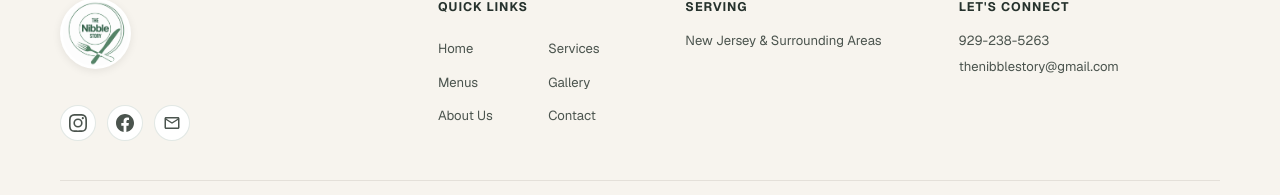
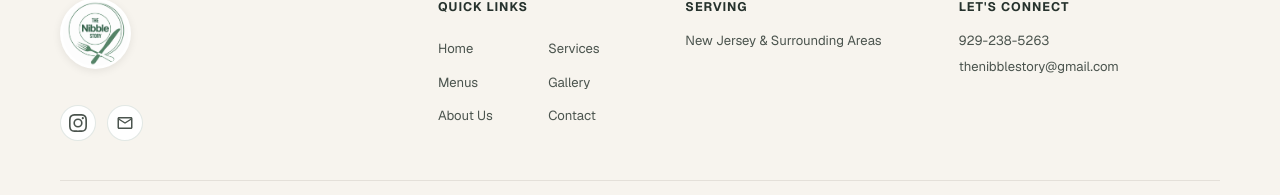
Before and after one commit to Aakratigoel/the-nibble-story, a Next.js app: page /contact in a window 1280 px wide. Shown: the part 3543-3738 px from the top of the page. Built offline with nearby package versions, Linux system fonts and the light colour scheme.

Commit message:
removed facebook from all the footers

```diff
--- a/app/about/page.tsx
+++ b/app/about/page.tsx
@@ -362,11 +362,6 @@ export default function AboutPage() {
                   <path d="M12 2.2c3.2 0 3.6 0 4.85.07 3.25.15 4.75 1.7 4.9 4.9.06 1.26.07 1.64.07 4.85s0 3.6-.07 4.85c-.15 3.2-1.64 4.75-4.9 4.9-1.25.06-1.64.07-4.85.07s-3.6 0-4.85-.07c-3.26-.15-4.75-1.7-4.9-4.9-.06-1.26-.07-1.64-.07-4.85s0-3.6.07-4.85c.15-3.2 1.64-4.75 4.9-4.9C8.4 2.2 8.8 2.2 12 2.2ZM12 0C8.74 0 8.33 0 7.05.07c-4.35.2-6.78 2.62-6.98 6.98C0 8.33 0 8.74 0 12s0 3.67.07 4.95c.2 4.36 2.63 6.78 6.98 6.98C8.33 24 8.74 24 12 24s3.67 0 4.95-.07c4.35-.2 6.78-2.62 6.98-6.98.07-1.28.07-1.69.07-4.95s0-3.67-.07-4.95c-.2-4.36-2.63-6.78-6.98-6.98C15.67 0 15.26 0 12 0Zm0 5.84a6.16 6.16 0 1 0 0 12.32 6.16 6.16 0 0 0 0-12.32ZM12 16a4 4 0 1 1 0-8 4 4 0 0 1 0 8Zm6.4-11.85a1.44 1.44 0 1 0 0 2.88 1.44 1.44 0 0 0 0-2.88Z"/>
                 </svg>
               </a>
-              <a href="https://facebook.com/thenibblestory" aria-label="Facebook">
-                <svg viewBox="0 0 24 24" fill="currentColor">
-                  <path d="M24 12.07C24 5.41 18.63 0 12 0S0 5.4 0 12.07C0 18.1 4.39 23.1 10.13 24v-8.44H7.08v-3.49h3.04V9.41c0-3.02 1.8-4.7 4.54-4.7 1.31 0 2.68.24 2.68.24v2.97h-1.5c-1.5 0-1.96.93-1.96 1.89v2.26h3.32l-.53 3.5h-2.8V24C19.62 23.1 24 18.1 24 12.07"/>
-                </svg>
-              </a>
               <a href="mailto:thenibblestory@gmail.com" aria-label="Email">
                 <svg viewBox="0 0 24 24" fill="currentColor">
                   <path d="M22 6c0-1.1-.9-2-2-2H4c-1.1 0-2 .9-2 2v12c0 1.1.9 2 2 2h16c1.1 0 2-.9 2-2V6zm-2 0-8 5-8-5h16zm0 12H4V8l8 5 8-5v10z"/>
--- a/app/contact/page.tsx
+++ b/app/contact/page.tsx
@@ -614,11 +614,6 @@ export default function ContactPage() {
                   <path d="M12 2.2c3.2 0 3.6 0 4.85.07 3.25.15 4.75 1.7 4.9 4.9.06 1.26.07 1.64.07 4.85s0 3.6-.07 4.85c-.15 3.2-1.64 4.75-4.9 4.9-1.25.06-1.64.07-4.85.07s-3.6 0-4.85-.07c-3.26-.15-4.75-1.7-4.9-4.9-.06-1.26-.07-1.64-.07-4.85s0-3.6.07-4.85c.15-3.2 1.64-4.75 4.9-4.9C8.4 2.2 8.8 2.2 12 2.2ZM12 0C8.74 0 8.33 0 7.05.07c-4.35.2-6.78 2.62-6.98 6.98C0 8.33 0 8.74 0 12s0 3.67.07 4.95c.2 4.36 2.63 6.78 6.98 6.98C8.33 24 8.74 24 12 24s3.67 0 4.95-.07c4.35-.2 6.78-2.62 6.98-6.98.07-1.28.07-1.69.07-4.95s0-3.67-.07-4.95c-.2-4.36-2.63-6.78-6.98-6.98C15.67 0 15.26 0 12 0Zm0 5.84a6.16 6.16 0 1 0 0 12.32 6.16 6.16 0 0 0 0-12.32ZM12 16a4 4 0 1 1 0-8 4 4 0 0 1 0 8Zm6.4-11.85a1.44 1.44 0 1 0 0 2.88 1.44 1.44 0 0 0 0-2.88Z"/>
                 </svg>
               </a>
-              <a href="https://facebook.com/thenibblestory" aria-label="Facebook">
-                <svg viewBox="0 0 24 24" fill="currentColor">
-                  <path d="M24 12.07C24 5.41 18.63 0 12 0S0 5.4 0 12.07C0 18.1 4.39 23.1 10.13 24v-8.44H7.08v-3.49h3.04V9.41c0-3.02 1.8-4.7 4.54-4.7 1.31 0 2.68.24 2.68.24v2.97h-1.5c-1.5 0-1.96.93-1.96 1.89v2.26h3.32l-.53 3.5h-2.8V24C19.62 23.1 24 18.1 24 12.07"/>
-                </svg>
-              </a>
               <a href="mailto:thenibblestory@gmail.com" aria-label="Email">
                 <svg viewBox="0 0 24 24" fill="currentColor">
                   <path d="M22 6c0-1.1-.9-2-2-2H4c-1.1 0-2 .9-2 2v12c0 1.1.9 2 2 2h16c1.1 0 2-.9 2-2V6zm-2 0-8 5-8-5h16zm0 12H4V8l8 5 8-5v10z"/>
--- a/app/gallery/page.tsx
+++ b/app/gallery/page.tsx
@@ -483,11 +483,6 @@ export default function GalleryPage() {
                   <path d="M12 2.2c3.2 0 3.6 0 4.85.07 3.25.15 4.75 1.7 4.9 4.9.06 1.26.07 1.64.07 4.85s0 3.6-.07 4.85c-.15 3.2-1.64 4.75-4.9 4.9-1.25.06-1.64.07-4.85.07s-3.6 0-4.85-.07c-3.26-.15-4.75-1.7-4.9-4.9-.06-1.26-.07-1.64-.07-4.85s0-3.6.07-4.85c.15-3.2 1.64-4.75 4.9-4.9C8.4 2.2 8.8 2.2 12 2.2ZM12 0C8.74 0 8.33 0 7.05.07c-4.35.2-6.78 2.62-6.98 6.98C0 8.33 0 8.74 0 12s0 3.67.07 4.95c.2 4.36 2.63 6.78 6.98 6.98C8.33 24 8.74 24 12 24s3.67 0 4.95-.07c4.35-.2 6.78-2.62 6.98-6.98.07-1.28.07-1.69.07-4.95s0-3.67-.07-4.95c-.2-4.36-2.63-6.78-6.98-6.98C15.67 0 15.26 0 12 0Zm0 5.84a6.16 6.16 0 1 0 0 12.32 6.16 6.16 0 0 0 0-12.32ZM12 16a4 4 0 1 1 0-8 4 4 0 0 1 0 8Zm6.4-11.85a1.44 1.44 0 1 0 0 2.88 1.44 1.44 0 0 0 0-2.88Z"/>
                 </svg>
               </a>
-              <a href="https://facebook.com/thenibblestory" aria-label="Facebook">
-                <svg viewBox="0 0 24 24" fill="currentColor">
-                  <path d="M24 12.07C24 5.41 18.63 0 12 0S0 5.4 0 12.07C0 18.1 4.39 23.1 10.13 24v-8.44H7.08v-3.49h3.04V9.41c0-3.02 1.8-4.7 4.54-4.7 1.31 0 2.68.24 2.68.24v2.97h-1.5c-1.5 0-1.96.93-1.96 1.89v2.26h3.32l-.53 3.5h-2.8V24C19.62 23.1 24 18.1 24 12.07"/>
-                </svg>
-              </a>
               <a href="mailto:thenibblestory@gmail.com" aria-label="Email">
                 <svg viewBox="0 0 24 24" fill="currentColor">
                   <path d="M22 6c0-1.1-.9-2-2-2H4c-1.1 0-2 .9-2 2v12c0 1.1.9 2 2 2h16c1.1 0 2-.9 2-2V6zm-2 0-8 5-8-5h16zm0 12H4V8l8 5 8-5v10z"/>
--- a/app/menus/page.tsx
+++ b/app/menus/page.tsx
@@ -553,11 +553,6 @@ export default function MenusPage() {
                   <path d="M12 2.2c3.2 0 3.6 0 4.85.07 3.25.15 4.75 1.7 4.9 4.9.06 1.26.07 1.64.07 4.85s0 3.6-.07 4.85c-.15 3.2-1.64 4.75-4.9 4.9-1.25.06-1.64.07-4.85.07s-3.6 0-4.85-.07c-3.26-.15-4.75-1.7-4.9-4.9-.06-1.26-.07-1.64-.07-4.85s0-3.6.07-4.85c.15-3.2 1.64-4.75 4.9-4.9C8.4 2.2 8.8 2.2 12 2.2ZM12 0C8.74 0 8.33 0 7.05.07c-4.35.2-6.78 2.62-6.98 6.98C0 8.33 0 8.74 0 12s0 3.67.07 4.95c.2 4.36 2.63 6.78 6.98 6.98C8.33 24 8.74 24 12 24s3.67 0 4.95-.07c4.35-.2 6.78-2.62 6.98-6.98.07-1.28.07-1.69.07-4.95s0-3.67-.07-4.95c-.2-4.36-2.63-6.78-6.98-6.98C15.67 0 15.26 0 12 0Zm0 5.84a6.16 6.16 0 1 0 0 12.32 6.16 6.16 0 0 0 0-12.32ZM12 16a4 4 0 1 1 0-8 4 4 0 0 1 0 8Zm6.4-11.85a1.44 1.44 0 1 0 0 2.88 1.44 1.44 0 0 0 0-2.88Z"/>
                 </svg>
               </a>
-              <a href="https://facebook.com/thenibblestory" aria-label="Facebook">
-                <svg viewBox="0 0 24 24" fill="currentColor">
-                  <path d="M24 12.07C24 5.41 18.63 0 12 0S0 5.4 0 12.07C0 18.1 4.39 23.1 10.13 24v-8.44H7.08v-3.49h3.04V9.41c0-3.02 1.8-4.7 4.54-4.7 1.31 0 2.68.24 2.68.24v2.97h-1.5c-1.5 0-1.96.93-1.96 1.89v2.26h3.32l-.53 3.5h-2.8V24C19.62 23.1 24 18.1 24 12.07"/>
-                </svg>
-              </a>
               <a href="mailto:thenibblestory@gmail.com" aria-label="Email">
                 <svg viewBox="0 0 24 24" fill="currentColor">
                   <path d="M22 6c0-1.1-.9-2-2-2H4c-1.1 0-2 .9-2 2v12c0 1.1.9 2 2 2h16c1.1 0 2-.9 2-2V6zm-2 0-8 5-8-5h16zm0 12H4V8l8 5 8-5v10z"/>
```
